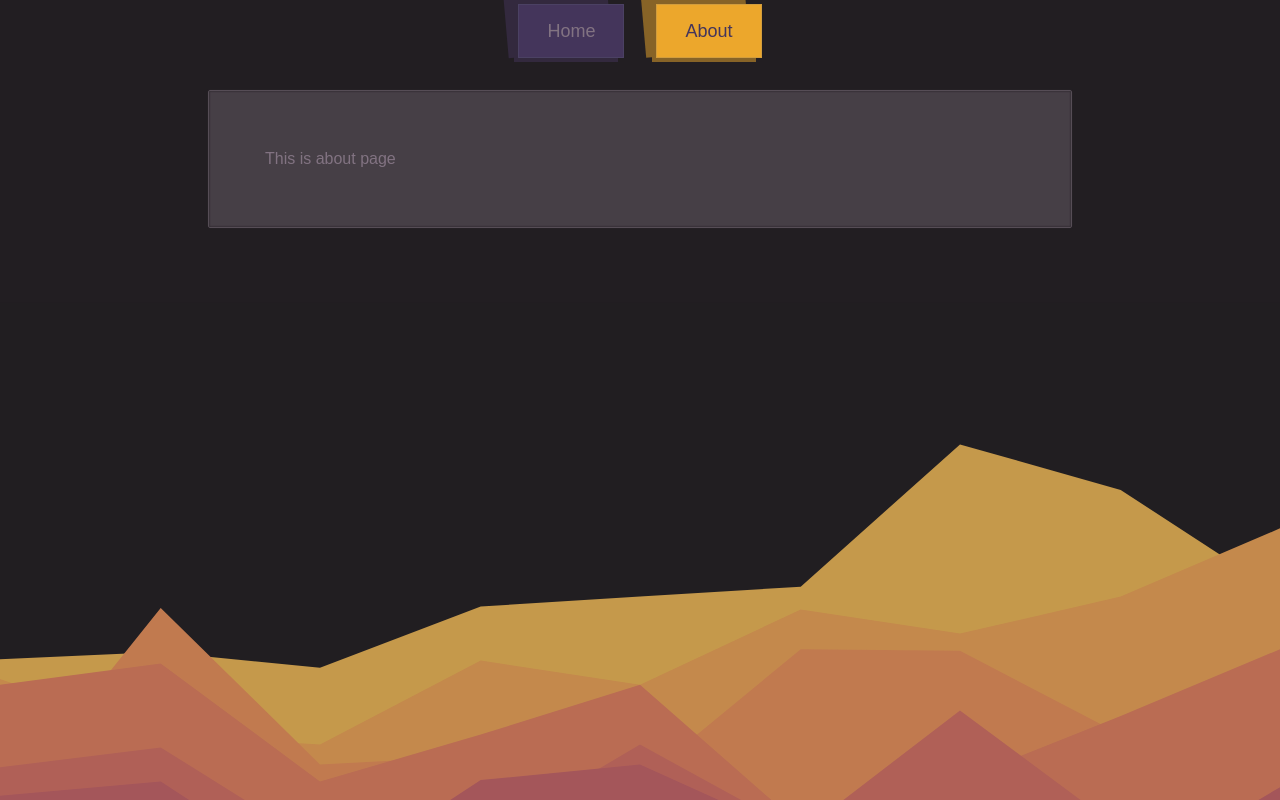
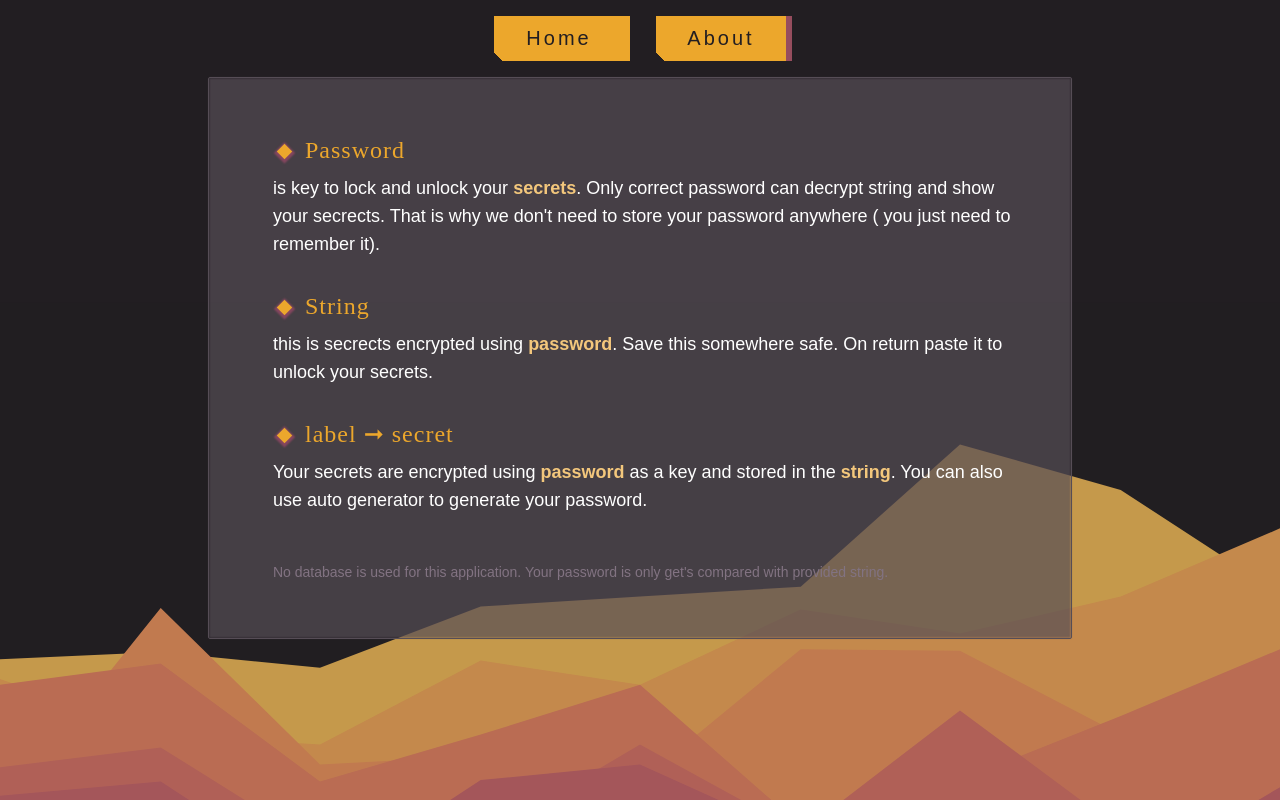
Before and after one commit to aktoriukas/hash.web, a Gatsby site: page / in a window 1280 px wide. Both pictures are taken after a click on the button "About". Built offline with nearby package versions, Linux system fonts and the light colour scheme; Gatsby itself is replaced by a stand-in of ours.

Commit message:
btns, about page

```diff
--- /dev/null
+++ b/btns.css
@@ -0,0 +1,159 @@
+.nav-btn-primary,
+.nav-btn-primary:after,
+.nav-btn-primary:before {
+  width: 130px;
+  height: 45px;
+  line-height: 45px;
+  font-size: 20px;
+  font-family: "Bebas Neue", sans-serif;
+  background: linear-gradient(45deg, transparent 5%, #eca72c 5%);
+  border: 0;
+  color: #221e22;
+  letter-spacing: 3px;
+  box-shadow: 6px 0px 0px #eca72c;
+  outline: transparent;
+  position: relative;
+  user-select: none;
+  -webkit-user-select: none;
+  touch-action: manipulation;
+  transition: box-shadow 0.3s ease-in-out;
+}
+.nav-btn-primary.active {
+  box-shadow: 6px 0px 0px #964d5e;
+}
+.nav-btn-primary:after,
+.nav-btn-primary:before {
+  --slice-0: inset(50% 50% 50% 50%);
+  --slice-1: inset(80% -6px 0 0);
+  --slice-2: inset(50% -6px 30% 0);
+  --slice-3: inset(10% -6px 85% 0);
+  --slice-4: inset(40% -6px 43% 0);
+  --slice-5: inset(80% -6px 5% 0);
+
+  content: "STAY SECURE";
+  display: block;
+  position: absolute;
+  top: 0;
+  left: 0;
+  right: 0;
+  bottom: 0;
+  background: linear-gradient(45deg, transparent 3%, #964d5e 3%, #964d5e 5%, #44355b 5%);
+  text-shadow: -3px -3px 0px #f8f005, 3px 3px 0px #964d5e;
+  clip-path: var(--slice-0);
+}
+.nav-btn-primary:before {
+  animation: 1s glitch;
+  animation-timing-function: steps(2, end);
+}
+.nav-btn-primary {
+  animation: 1s glitch-opacity;
+  animation-timing-function: steps(2, end);
+}
+.nav-btn-primary:active {
+  top: 2px;
+}
+
+.nav-btn-primary:hover:after,
+.nav-btn-primary:focus:after {
+  animation: 1s glitch;
+  animation-timing-function: steps(2, end);
+}
+
+@keyframes glitch {
+  0% {
+    clip-path: var(--slice-1);
+    transform: translate(-20px, -10px);
+  }
+  10% {
+    clip-path: var(--slice-3);
+    transform: translate(10px, 10px);
+  }
+  20% {
+    clip-path: var(--slice-1);
+    transform: translate(-10px, 10px);
+  }
+  30% {
+    clip-path: var(--slice-3);
+    transform: translate(0px, 5px);
+  }
+  40% {
+    clip-path: var(--slice-2);
+    transform: translate(-5px, 0px);
+  }
+  50% {
+    clip-path: var(--slice-3);
+    transform: translate(5px, 0px);
+  }
+  60% {
+    clip-path: var(--slice-4);
+    transform: translate(5px, 10px);
+  }
+  70% {
+    clip-path: var(--slice-2);
+    transform: translate(-10px, 10px);
+  }
+  80% {
+    clip-path: var(--slice-5);
+    transform: translate(20px, -10px);
+  }
+  90% {
+    clip-path: var(--slice-1);
+    transform: translate(-10px, 0px);
+  }
+  100% {
+    clip-path: var(--slice-1);
+    transform: translate(0);
+  }
+}
+@keyframes glitch-opacity {
+  0% {
+    clip-path: var(--slice-1);
+    opacity: 0.5;
+    color: transparent;
+    transform: translate(-20px, -10px);
+  }
+  10% {
+    clip-path: var(--slice-3);
+    transform: translate(10px, 10px);
+  }
+  20% {
+    clip-path: var(--slice-1);
+    transform: translate(-10px, 10px);
+  }
+  30% {
+    clip-path: var(--slice-3);
+    transform: translate(0px, 5px);
+  }
+  40% {
+    clip-path: var(--slice-2);
+    transform: translate(-5px, 0px);
+  }
+  50% {
+    clip-path: var(--slice-3);
+    transform: translate(5px, 0px);
+  }
+  60% {
+    clip-path: var(--slice-4);
+
+    transform: translate(5px, 10px);
+  }
+  70% {
+    clip-path: var(--slice-2);
+    transform: translate(-10px, 10px);
+  }
+  80% {
+    clip-path: var(--slice-5);
+    transform: translate(20px, -10px);
+  }
+  90% {
+    clip-path: var(--slice-1);
+    color: transparent;
+    transform: translate(-10px, 0px);
+  }
+  100% {
+    clip-path: var(--slice-1);
+    opacity: 1;
+
+    transform: translate(0);
+  }
+}
--- a/gatsby-browser.js
+++ b/gatsby-browser.js
@@ -1,4 +1,5 @@
 import "./style.css"
+import "./btns.css"
 import React from "react"
 import { Helmet } from "react-helmet"
 
--- a/src/components/AboutPage.tsx
+++ b/src/components/AboutPage.tsx
@@ -3,7 +3,38 @@ import React from "react"
 export default function AboutPage() {
   return (
     <div className="min-h-screen">
-      <div className="box-container">This is about page</div>
+      <div className="box-container">
+        <ul className="about-list grid gap-10">
+          <li>
+            <h3>Password</h3>
+            <p>
+              is key to lock and unlock your <strong> secrets</strong>. Only correct password can
+              decrypt string and show your secrects. That is why we don't need to store your
+              password anywhere ( you just need to remember it).
+            </p>
+          </li>
+          <li>
+            <h3>String</h3>
+            <p>
+              this is secrects encrypted using <strong>password</strong>. Save this somewhere safe.
+              On return paste it to unlock your secrets.
+            </p>
+          </li>
+          <li>
+            <h3>label ➞ secret</h3>
+            <p>
+              Your secrets are encrypted using <strong> password</strong> as a key and stored in the
+              <strong> string</strong>. You can also use auto generator to generate your password.
+            </p>
+          </li>
+        </ul>
+        <div className="mt-14 ml-2">
+          <p className="text-sm">
+            No database is used for this application. Your password is only get's compared with
+            provided string.
+          </p>
+        </div>
+      </div>
     </div>
   )
 }
--- a/src/components/Navigation.tsx
+++ b/src/components/Navigation.tsx
@@ -8,20 +8,22 @@ interface Props {
 
 export default function Navigation({ setPage, page }: Props) {
   return (
-    <nav className="mb-8 mt-1">
+    <nav className="mb-4 mt-4">
       <ul className="flex flex-row justify-center gap-8">
         <li>
           <button
-            className={`${page === "home" ? "active" : "bg-violet-700"} nav-btn`}
             onClick={() => setPage("home")}
+            className={`nav-btn-primary ${page === "home" && "active"}`}
+            role="button"
           >
             Home
           </button>
         </li>
         <li>
           <button
-            className={`${page === "about" ? "active" : "bg-violet-700"} nav-btn`}
             onClick={() => setPage("about")}
+            className={`nav-btn-primary ${page === "about" && "active"}`}
+            role="button"
           >
             About
           </button>
--- a/src/func/variants.ts
+++ b/src/func/variants.ts
@@ -40,3 +40,32 @@ export const h_v_fast = {
     display: "block",
   },
 }
+
+const duration_pages = 0.15
+
+export const h_v_pages = {
+  hidden: {
+    opacity: 0,
+    display: "none",
+    transition: {
+      opacity: {
+        ease: "easeInOut",
+      },
+      display: {
+        delay: duration_pages,
+        ease: "easeInOut",
+      },
+    },
+  },
+
+  visible: {
+    opacity: 1,
+    display: "block",
+    transition: {
+      opacity: {
+        delay: duration_pages,
+        ease: "easeInOut",
+      },
+    },
+  },
+}
--- a/src/pages/index.tsx
+++ b/src/pages/index.tsx
@@ -3,7 +3,7 @@ import PasswordRequest from "../components/PasswordRequest"
 import StringArea from "../components/StringArea"
 import { motion } from "framer-motion"
 import SecretContainer from "../components/SecretContainer"
-import { h_v } from "../func/variants"
+import { h_v, h_v_pages } from "../func/variants"
 import { page_type, secret_type } from "../types"
 import { decryptData, encryptData } from "../func/tools"
 import Background from "../components/Background"
@@ -56,7 +56,7 @@ const IndexPage = () => {
       <main className="max-w-4xl mx-auto px-4 flex flex-col justify-between">
         <Navigation setPage={setPage} page={page} />
 
-        <motion.div variants={h_v} animate={page === "home" ? "visible" : "hidden"}>
+        <motion.div variants={h_v_pages} animate={page === "home" ? "visible" : "hidden"}>
           <div className=" min-h-screen">
             <div className={`box-container ${visibleContent ? "opacity-100" : "opacity-0"}`}>
               <motion.div variants={h_v} animate={password ? "visible" : "hidden"}>
@@ -76,7 +76,7 @@ const IndexPage = () => {
           </div>
         </motion.div>
 
-        <motion.div variants={h_v} animate={page === "about" ? "visible" : "hidden"}>
+        <motion.div variants={h_v_pages} animate={page === "about" ? "visible" : "hidden"}>
           <AboutPage />
         </motion.div>
 
--- a/style.css
+++ b/style.css
@@ -158,70 +158,30 @@
   .nav-btn.active {
     @apply bg-gold-500 text-violet-700;
   }
-  .nav-btn,
-  .nav-btn {
-    animation: btn-down 1s ease-in-out;
-  }
-  .nav-btn::before {
-    animation: btn-apprear 4s ease-in-out;
-  }
-  .nav-btn::after {
-    animation: btn-apprear2 4s ease-in-out;
+
+  .about-list li h3:before {
+    content: "";
+    position: absolute;
+    width: 11px;
+    height: 11px;
+    top: 12px;
+    left: -18px;
+    transform: rotate(45deg);
+    box-shadow: 1px 1px 2px 2px #86465f;
+    @apply bg-gold-500;
   }
 
-  .nav-btn::after {
-    @apply absolute;
-    content: "";
-    background-color: #33293e;
-    opacity: 1;
-    width: 100%;
-    height: 100%;
-    top: 5px;
-    left: -5px;
-    z-index: -1;
+  .about-list li h3 {
+    @apply text-gold-500 text-hand text-2xl relative ml-8 pl-2 col-span-4;
   }
-  .nav-btn::before {
-    @apply absolute;
-    content: "";
-    background-color: #33293e;
-    opacity: 1;
-    width: 100%;
-    height: 200%;
-    top: -55px;
-    left: -15px;
-    transform: rotate(85deg);
-    z-index: -1;
+  .about-list li {
+    @apply grid grid-cols-5;
   }
-  .nav-btn.active:after,
-  .nav-btn.active:before {
-    background-color: #876327;
+
+  .about-list li p {
+    @apply pl-2 text-white top-2 relative col-span-5 text-lg;
   }
-  @keyframes btn-down {
-    0% {
-      transform: scale(0.5) translate(-20%, -300%);
-    }
-    100% {
-      transform: scale(1) translate(0%, 0%);
-    }
-  }
-  @keyframes btn-apprear {
-    0% {
-      transform: scale(0.5) translateY(-50%) rotate(85deg);
-      opacity: 0;
-    }
-    100% {
-      transform: scale(1) translateY(0%) rotate(85deg);
-      opacity: 1;
-    }
-  }
-  @keyframes btn-apprear2 {
-    0% {
-      transform: scale(0.5) translateY(-50%);
-      opacity: 0;
-    }
-    100% {
-      transform: scale(1) translateY(0%);
-      opacity: 1;
-    }
+  .about-list li p strong {
+    @apply text-gold-100;
   }
 }
```
